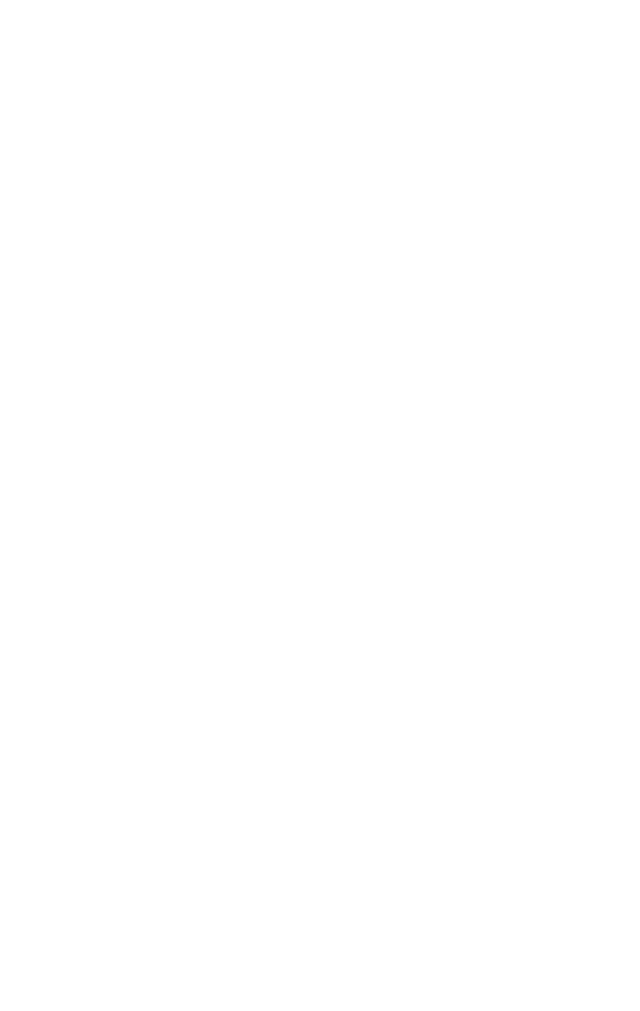
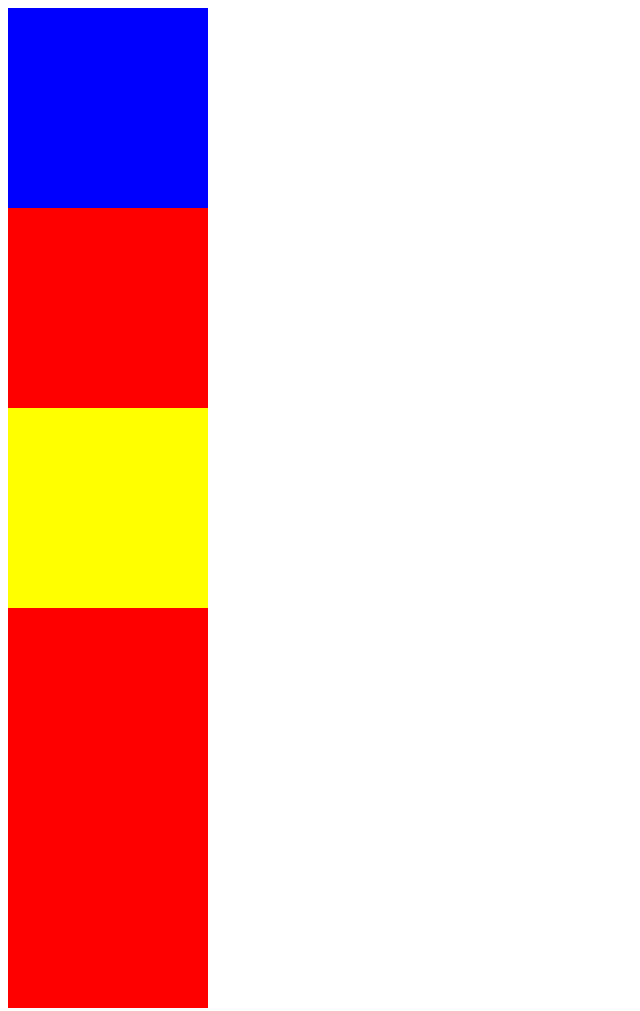
Before and after one commit to xiaojunID/javascript-work, a plain HTML site: page index.html in a window 1280 px wide. Shown: the whole page, without its empty margins (0-640 px from the left). Before the commit the page ends 800 px from the top, so only its background shows below. Drawn offline with Linux system fonts and the light colour scheme.

Commit message:
Grab all .box elements and change box 1 to blue and box 3 to yellow.

```diff
--- a/index.html
+++ b/index.html
@@ -1,9 +1,22 @@
 <!doctype html>
 <html>
 <head>
-
+    <style>
+        .box {
+            width: 200px;
+            height: 200px;
+            background-color: red;
+        }
+    </style>
 </head>
 <body>
+
+    <div class="box"></div>
+    <div class="box"></div>
+    <div class="box"></div>
+    <div class="box"></div>
+    <div class="box"></div>
+
 
     <script src="script.js"></script>
 </body>
--- a/script.js
+++ b/script.js
@@ -1 +1,5 @@
-alert("Hello.");
+var boxes = document.querySelectorAll(".box");
+
+boxes[0].style.backgroundColor = "blue";
+
+boxes[2].style.backgroundColor = "yellow";
```
